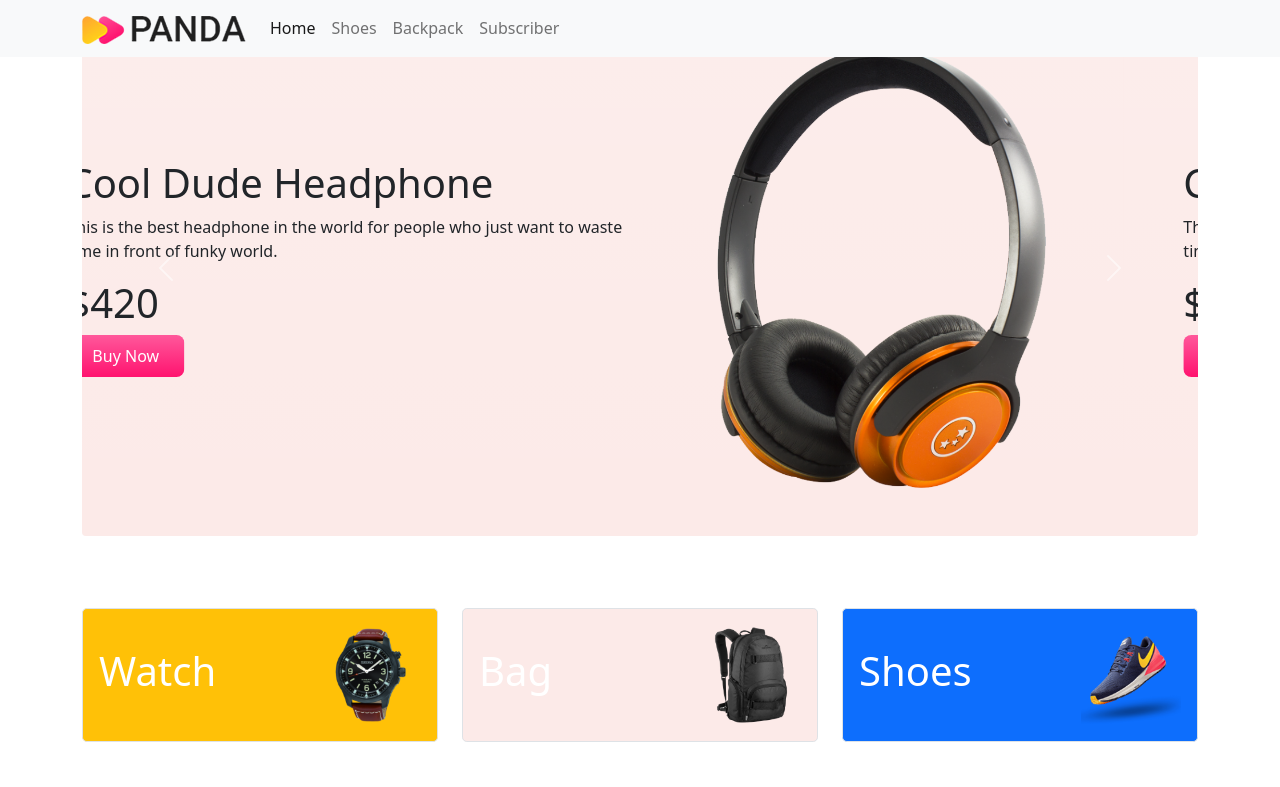
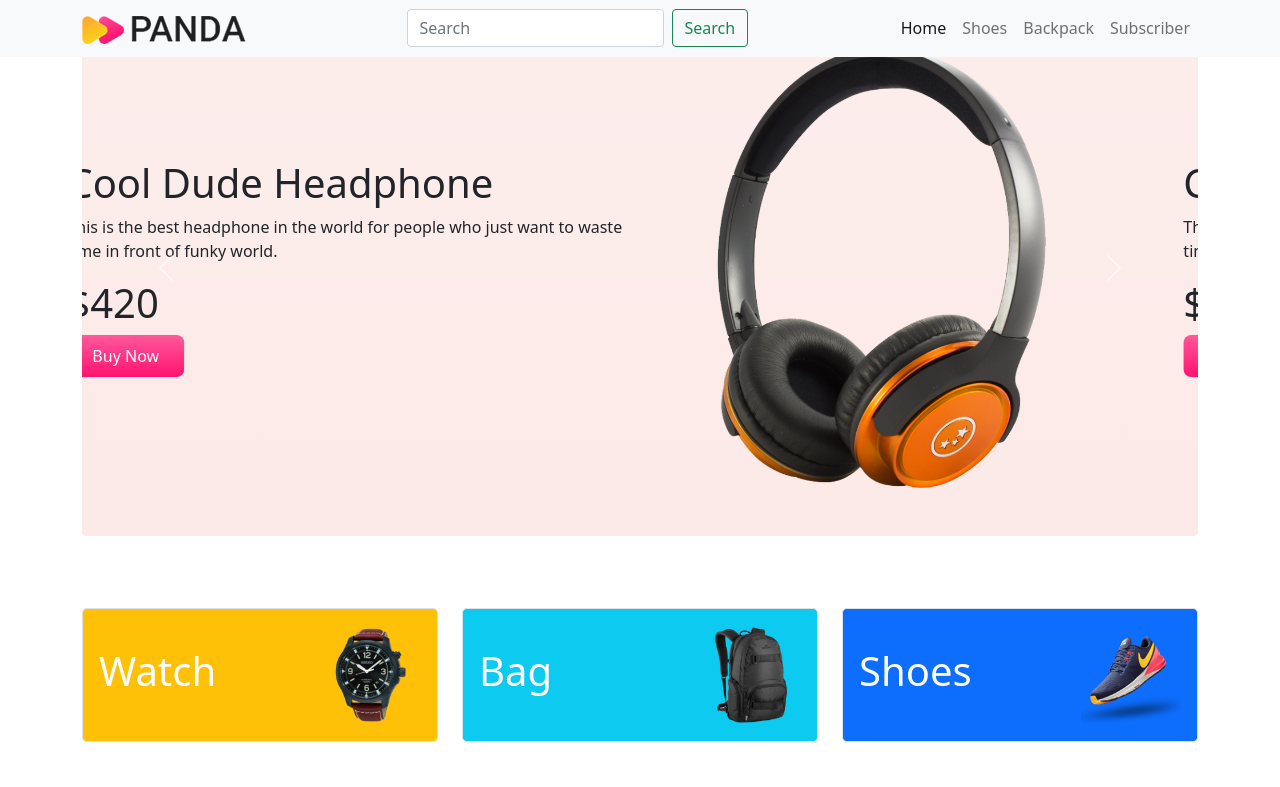
Before and after one commit to Aseer132051/panda-commerce-bootstrap, a plain HTML site: page index.html in a window 1280 px wide. Shown: the top 787 px of the page. Drawn offline with nearby package versions, Linux system fonts and the light colour scheme.

Commit message:
search commit

```diff
--- a/index.html
+++ b/index.html
@@ -17,7 +17,7 @@
     <!-- header start -->
     <header>
         <nav class="navbar navbar-expand-lg navbar-light bg-light fixed-top">
-            <div class="container">
+            <div class="container d-flex justify-content-between">
                 <a class="navbar-brand" href="#">
                     <img src="images/logo.png" alt="">
                 </a>
@@ -26,8 +26,14 @@
                     aria-expanded="false" aria-label="Toggle navigation">
                     <span class="navbar-toggler-icon"></span>
                 </button>
-                <div class="collapse navbar-collapse" id="navbarSupportedContent">
-                    <ul class="navbar-nav me-auto mb-2 mb-lg-0">
+                <div>
+                    <form class="d-flex">
+                        <input class="form-control me-2" type="search" placeholder="Search" aria-label="Search">
+                        <button class="btn btn-outline-success" type="submit">Search</button>
+                    </form>
+                </div>
+                <div class="collapse navbar-collapse flex-grow-0 " id="navbarSupportedContent">
+                    <ul class="navbar-nav  mb-2 mb-lg-0 ">
                         <li class="nav-item">
                             <a class="nav-link active" aria-current="page" href="#">Home</a>
                         </li>
@@ -63,7 +69,7 @@
                             </div>
                         </div>
                     </div>
-                    <div class="carousel-item">
+                    <div class="carousel-item ">
                         <div class="row panda-bg-info bg-gradient p-5 d-flex align-items-center">
                             <div class="col-lg-7">
                                 <h1>Cool Dude Headphone</h1>
@@ -119,7 +125,7 @@
                     </div>
                 </div>
                 <div class="col-lg-4">
-                    <div class="p-3 border panda-bg-info d-flex align-items-center justify-content-between rounded-3">
+                    <div class="p-3 border bg-info d-flex align-items-center justify-content-between rounded-3">
                         <h1 class="text-white">Bag</h1>
                         <img src="images/categories/bag.png" alt="">
                     </div>
```
Also changed, not shown: css/style.css (line endings or trailing spaces).
